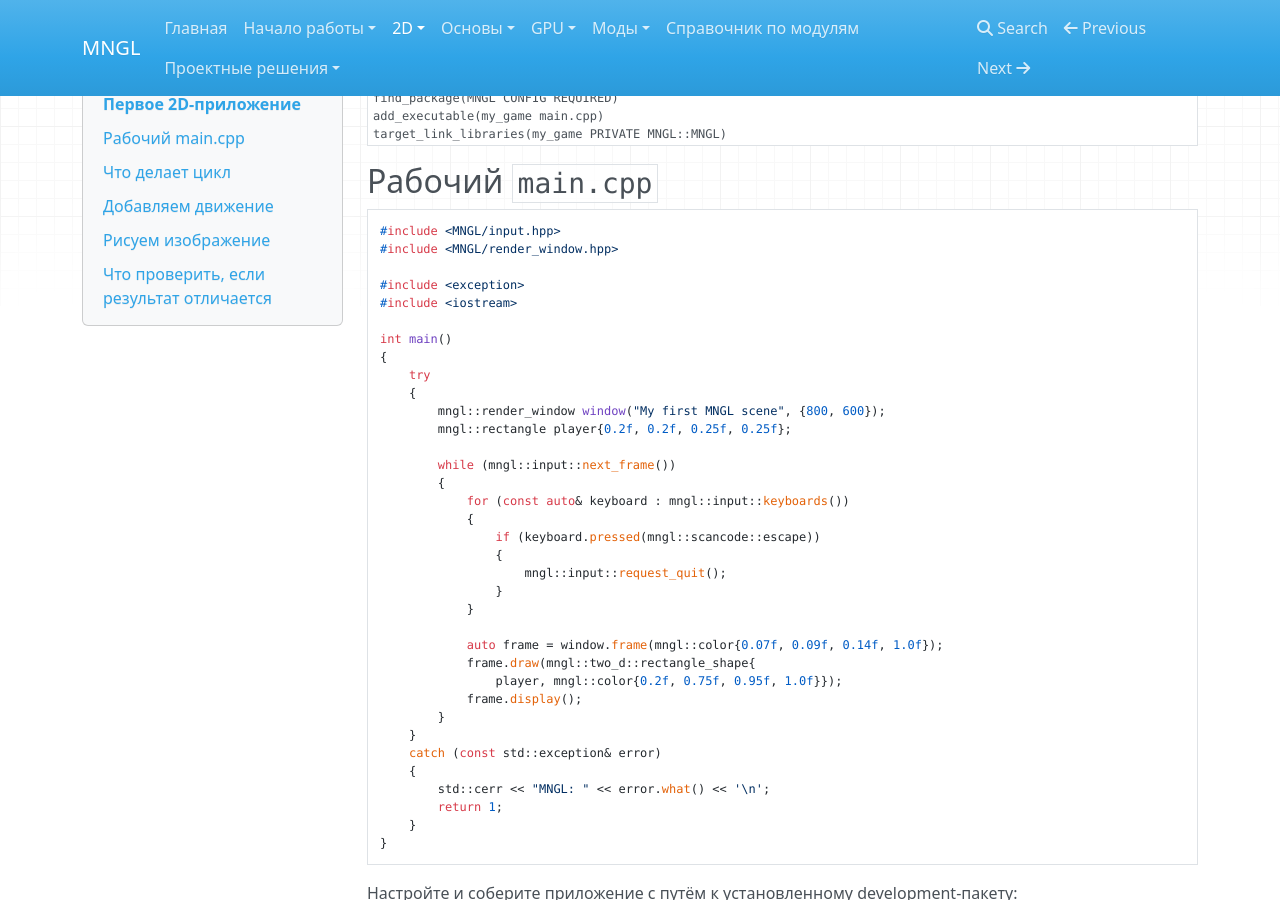
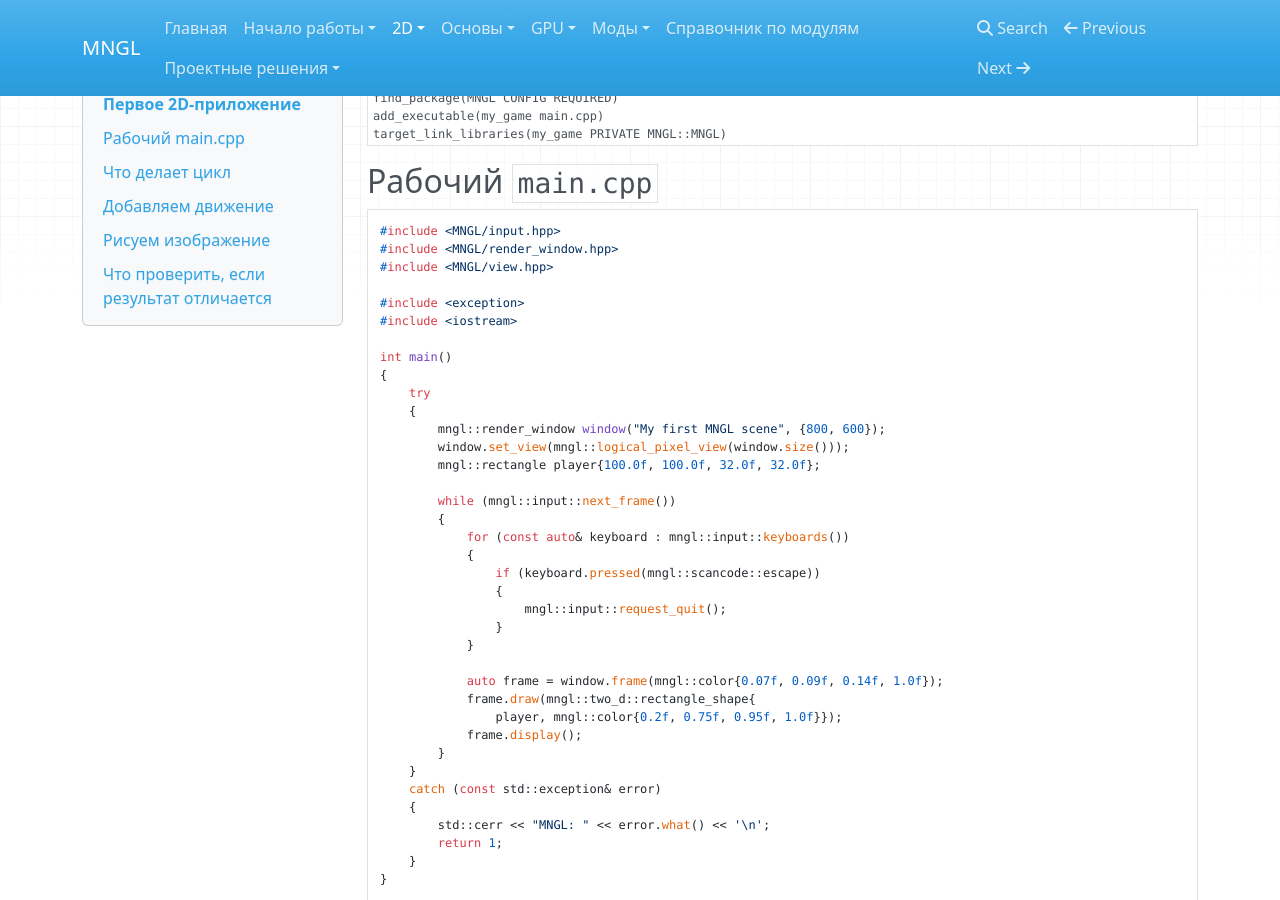
Before and after one commit to Romansgamp6tu/MNGL, an MkDocs documentation site: the page built from docs/2d/quick-start.md, in a window 1280 px wide and 900 px high, scrolled down 366 px. Built offline with MkDocs 1.6.1, drawn with Linux system fonts in a browser that asks for light colours; nearby versions of some CDN libraries; some of the changed text lies outside the part shown.

Commit message:
docs: use logical pixel view in first game

````diff
--- a/docs/2d/quick-start.md
+++ b/docs/2d/quick-start.md
@@ -24,6 +24,7 @@ target_link_libraries(my_game PRIVATE MNGL::MNGL)
 ```cpp
 #include <MNGL/input.hpp>
 #include <MNGL/render_window.hpp>
+#include <MNGL/view.hpp>
 
 #include <exception>
 #include <iostream>
@@ -33,7 +34,8 @@ int main()
 	try
 	{
 		mngl::render_window window("My first MNGL scene", {800, 600});
-		mngl::rectangle player{0.2f, 0.2f, 0.25f, 0.25f};
+		window.set_view(mngl::logical_pixel_view(window.size()));
+		mngl::rectangle player{100.0f, 100.0f, 32.0f, 32.0f};
 
 		while (mngl::input::next_frame())
 		{
@@ -95,10 +97,10 @@ for (const auto& keyboard : mngl::input::keyboards())
 }
 
 const float dt = static_cast<float>(mngl::input::delta_time());
-player.pos += direction * (0.4f * dt);
+player.pos += direction * (240.0f * dt);
 ```
 
-Скорость здесь равна `0.4` единицы сцены в секунду по каждой оси. Умножение на `dt` делает перемещение зависимым от времени, а не от количества нарисованных кадров. На диагонали обе оси изменяются одновременно, поэтому итоговая скорость выше; для одинаковой скорости нормализуйте ненулевой `direction` средствами GLM.
+Скорость здесь равна `240` логическим единицам окна в секунду по каждой оси. Умножение на `dt` делает перемещение зависимым от времени, а не от количества нарисованных кадров. На диагонали обе оси изменяются одновременно, поэтому итоговая скорость выше; для одинаковой скорости нормализуйте ненулевой `direction` средствами GLM.
 
 `down()` подходит для непрерывного движения. `pressed()` подходит для прыжка, подтверждения меню или переключения паузы. Когда появятся переназначение клавиш и gamepad, замените прямые проверки устройств на [действия и контексты ввода](../core/windows-and-input.md#actions-and-contexts).
 
````
